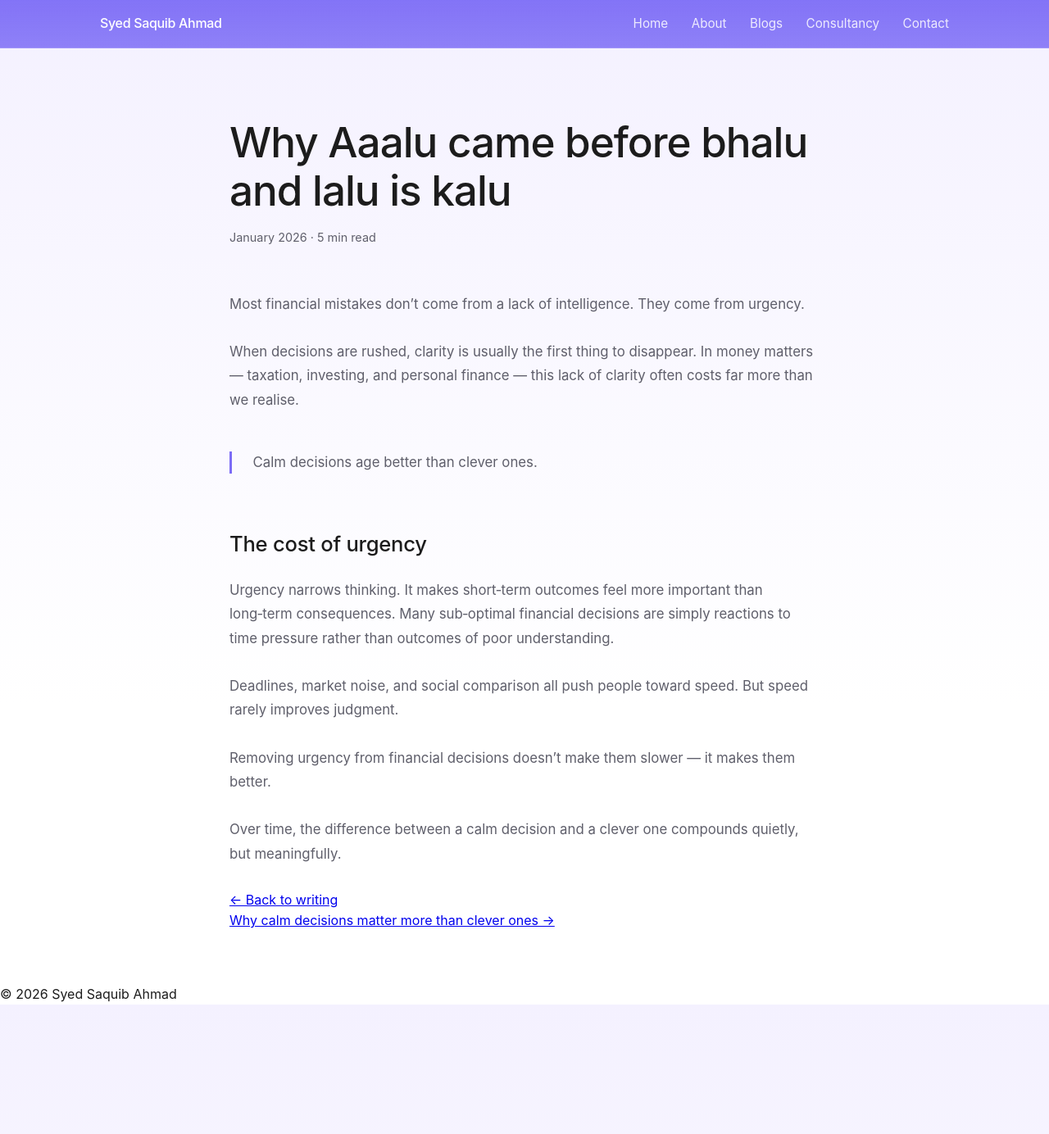
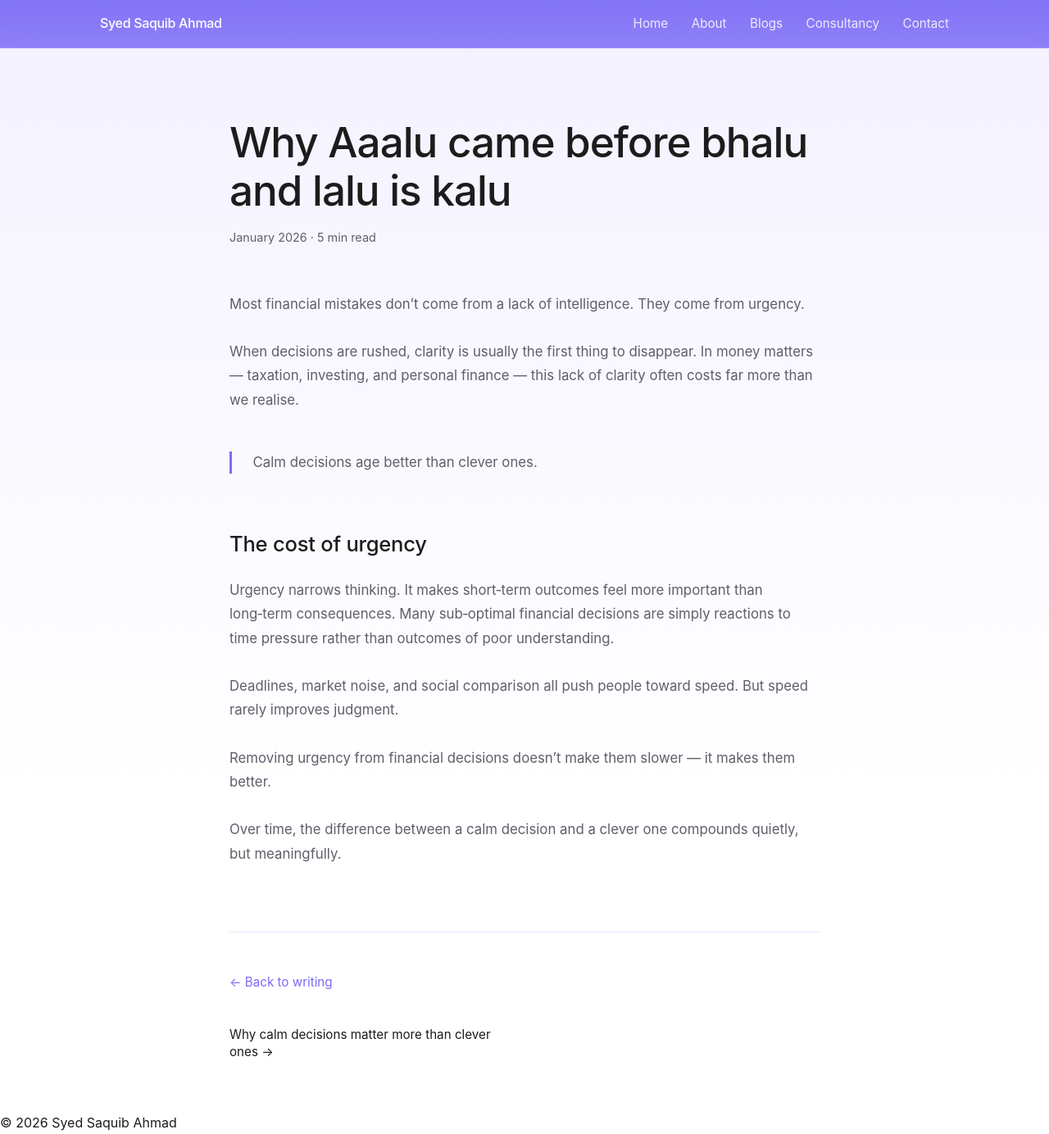
Before and after one commit to saquibahmad1234/syedsaquibahmad, a Jekyll site: the page built from _posts/2026-01-10-why-aalu-came-before-lalu.md, in a window 1280 px wide and 1384 px high. Shown: the whole window at 82% size. Built offline with Jekyll 4.4.1, drawn with Linux system fonts in a browser that asks for light colours.

Commit message:
Update style.css

```diff
--- a/assets/css/style.css
+++ b/assets/css/style.css
@@ -321,3 +321,54 @@ blockquote {
     margin-right: 1rem;
   }
 }
+
+/* =========================
+   Post Footer Navigation
+   ========================= */
+
+.post-footer {
+  margin-top: 5rem;
+  padding-top: 3rem;
+  border-top: 1px solid rgba(124,108,246,0.15);
+}
+
+/* Back to writing */
+.back-to-writing {
+  margin-bottom: 2.5rem;
+}
+
+.back-to-writing a {
+  text-decoration: none;
+  font-size: 0.95rem;
+  color: var(--purple-main);
+}
+
+/* Previous / Next links */
+.post-nav {
+  display: flex;
+  justify-content: space-between;
+  gap: 2rem;
+}
+
+.post-nav a {
+  text-decoration: none;
+  font-size: 0.95rem;
+  color: var(--text-dark);
+  max-width: 45%;
+  line-height: 1.4;
+}
+
+.post-nav a:hover {
+  color: var(--purple-main);
+}
+
+/* Mobile */
+@media (max-width: 768px) {
+  .post-nav {
+    flex-direction: column;
+  }
+
+  .post-nav a {
+    max-width: 100%;
+  }
+}
```
